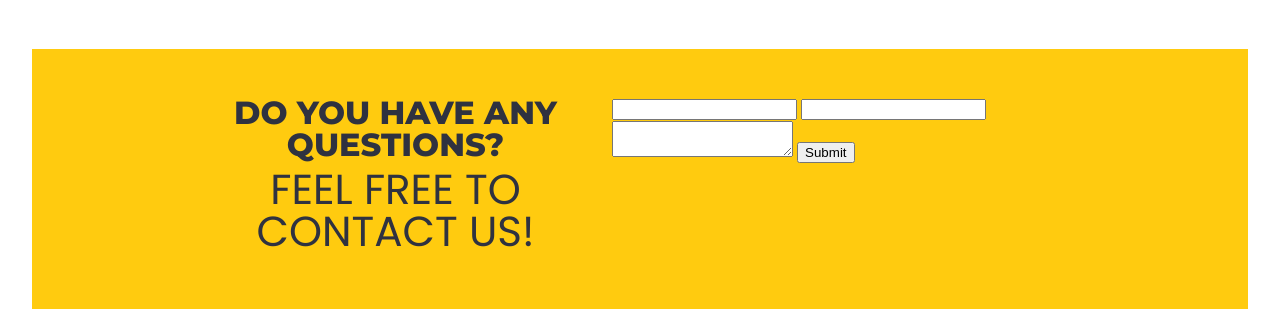
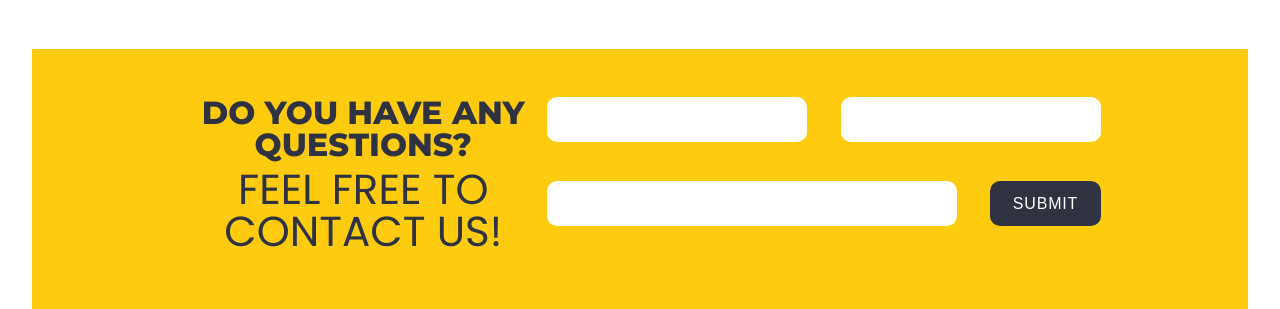
Before and after one commit to Hlebushek-S-Maslom/Landing4, a plain HTML site: page index.html in a window 1280 px wide. Shown: the part 4508-4817 px from the top of the page. Drawn offline with Linux system fonts and the light colour scheme; files whose address does not match are found by name.

Commit message:
Make some changes in form block

```diff
--- a/CSS/style.css
+++ b/CSS/style.css
@@ -701,3 +701,53 @@ header {
 	text-transform: uppercase;
 	color: #2f3240;
 }
+
+.reviews_form form {
+	display: -webkit-flex;
+	display: -moz-flex;
+	display: -ms-flex;
+	display: -o-flex;
+	display: flex;
+	flex-wrap: wrap;
+	justify-content: space-between;
+}
+
+.reviews_form input,
+.reviews_form textarea {
+	height: 2.8125em;
+	padding: 0.9em 1.25em;
+	border: none;
+	border-radius: 0.625em;
+	outline: none;
+}
+
+.reviews_form input {
+	max-width: 15.5625em;
+	min-width: 47%;
+	font-size: 1em;
+}
+
+.form_name {
+
+}
+
+.reviews_form textarea {
+	max-width: 24.375em;
+	min-width: 74%;
+	margin-top: 0.8125em;
+	font-size: 1.23em;
+	resize: none;
+}
+
+.reviews_form button {
+	max-height: 2.8125em;
+	width: 20%;
+	margin-top: 0.8125em;
+	border: none;
+	border-radius: 0.625em;
+	font-size: 1em;
+	letter-spacing: 0.8px;
+	text-transform: uppercase;
+	color: #fff;
+	background-color: #2f3240;
+}
--- a/index.html
+++ b/index.html
@@ -236,16 +236,13 @@
 								<div class="headline_subtitle">Feel free to contact us!</div>
 							</div>
 							<form action="" method="post" name="feedback_form">
-								<label>
-									<input type="text" name="Name">
-								</label>
-								<label>
-									<input type="email" name="email" required>
-								</label>
-								<label>
-									<textarea name="Messege"></textarea>
-								</label>
-								<button type="Submit">Submit</button>
+								<input type="text" class="form_name" name="Name">
+
+								<input type="email" class="form_email" name="Email" required>
+
+								<textarea class="form_textarea" name="Messege"></textarea>
+
+								<button class="form_btn" type="Submit">Submit</button>
 							</form>
 						</div>
 					</div>
```
